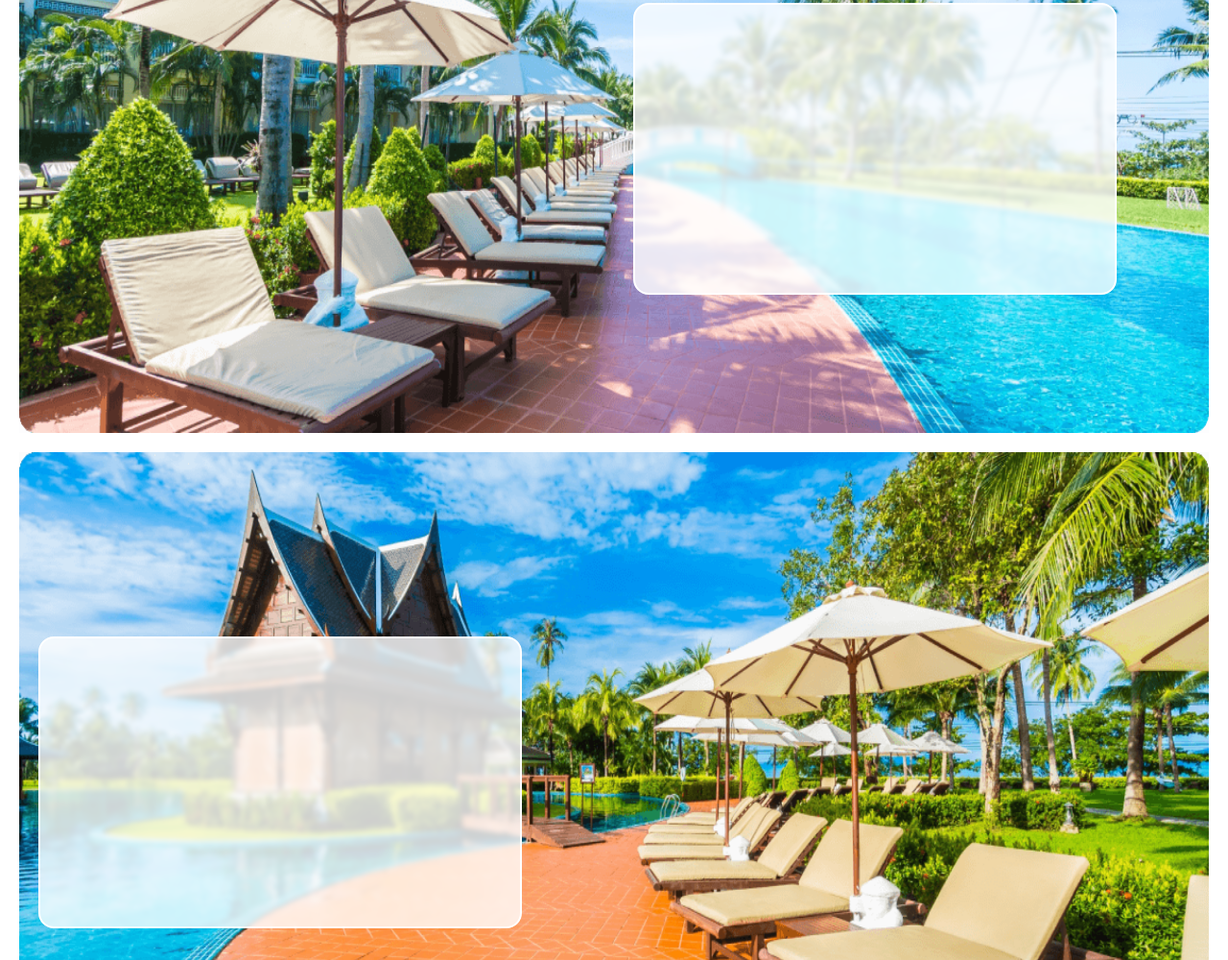
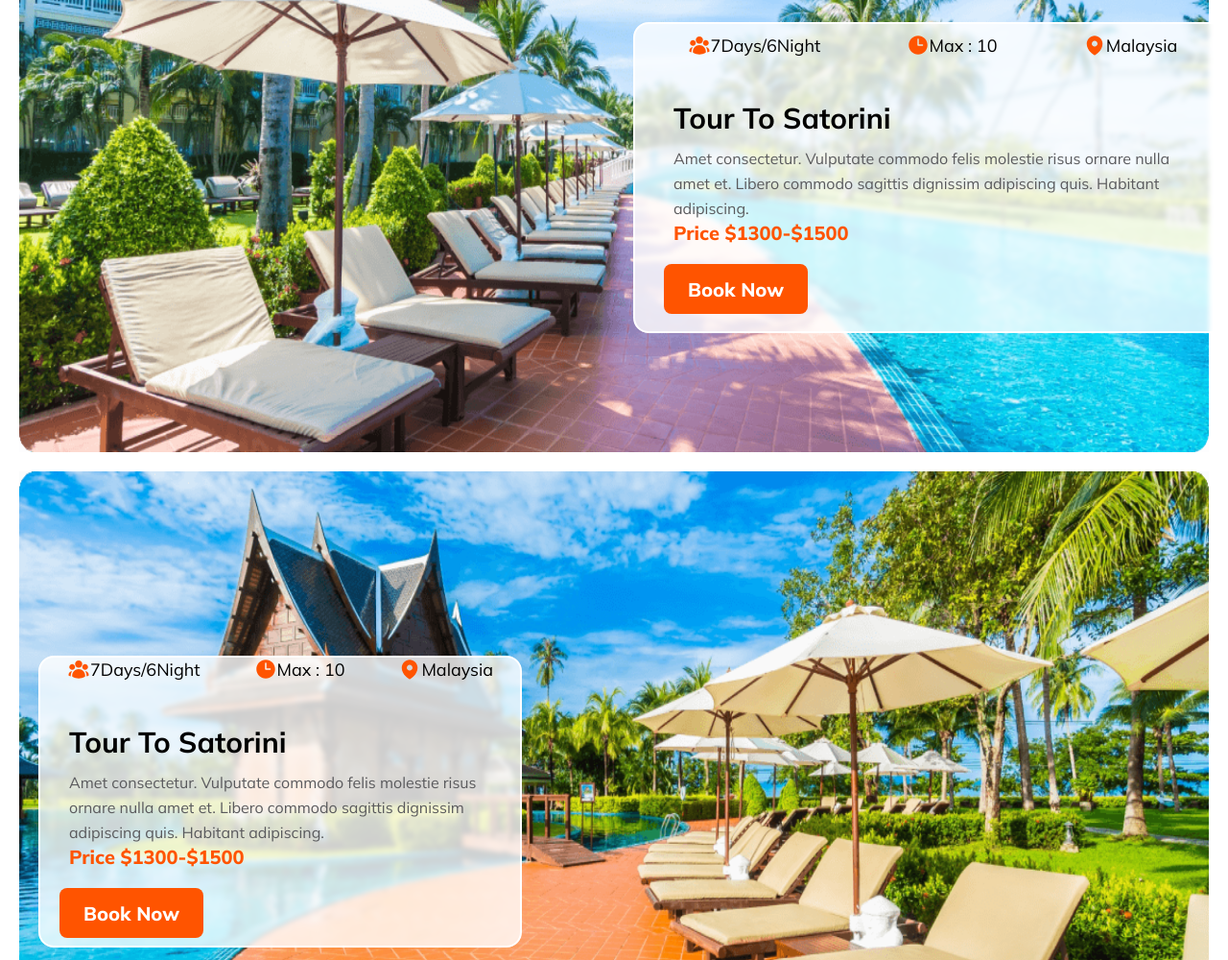
Before and after one commit to zaheenrakib/B9-Assignment-2, a plain HTML site: page index.html in a window 1280 px wide. Shown: the part 3691-4691 px from the top of the page at 96% size. Drawn offline with Linux system fonts and the light colour scheme.

Commit message:
complete design

```diff
--- a/index.html
+++ b/index.html
@@ -66,11 +66,13 @@
                 </p>
                 <ul>
                     <li class="tours-li">
-                        This Travel Company Website Template will make visitors get their long-anticipated leaves and go to
+                        This Travel Company Website Template will make visitors get their long-anticipated leaves and go
+                        to
                         some random island in the Pacific Ocean right away
                     </li>
                     <li class="tours-li">
-                        This cheerful animated theme in greenish tones with the amazing most popular destinations gallery
+                        This cheerful animated theme in greenish tones with the amazing most popular destinations
+                        gallery
                         will meet all requirements of travel agencies and tour operators.
                     </li>
                     <li class="tours-li">
@@ -183,7 +185,8 @@
                         <img src="logo/price-tag 1.svg" alt="">
                         <h2 class="card-title">Best Price Guarantee</h2>
                         <p class="card-text">Discover unbeatable prices tailored just for you. At [Your Company Name],
-                            we believe in offering exceptional value without compromising on quality. Explore our range</p>
+                            we believe in offering exceptional value without compromising on quality. Explore our range
+                        </p>
                     </div>
                 </div>
             </div>
@@ -196,26 +199,94 @@
             <div class="deals-head">
                 <h1 class="deals-title">Deals & Discounts</h1>
                 <p class="deals-text">
-                    Gallivant is a travel-themed multipurpose multi-page template, a smart choice for all your travel or tourism-related websites in order to expand your travel business around the world via online and boost your profits by using this smartly designed template.
+                    Gallivant is a travel-themed multipurpose multi-page template, a smart choice for all your travel or
+                    tourism-related websites in order to expand your travel business around the world via online and
+                    boost your profits by using this smartly designed template.
                 </p>
             </div>
 
             <div class="deals-banner-one">
                 <div class="deals-card">
-
+                    <div class="head-with-icon">
+                        <div class="clock">
+                            <img src="icon/one.svg" alt="">
+                            <p class="font-small">7Days/6Night</p>
+                        </div>
+                        <div class="pepole">
+                            <img src="icon/two.svg" alt="">
+                            <p class="font-small">Max : 10</p>
+                        </div>
+                        <div class="locations">
+                            <img src="icon/three.svg" alt="">
+                        <p class="font-small">Malaysia</p>
+                        </div>
+                    </div>
+                    <div class="body-card">
+                        <h2 class="head-card">Tour To Satorini</h2>
+                        <p class="text-card">Amet consectetur. Vulputate commodo felis molestie risus ornare nulla amet
+                            et. Libero commodo sagittis dignissim adipiscing quis. Habitant adipiscing.
+                            <br>
+                            <span class="price-span"> Price $1300-$1500</span>
+                        </p>
+                        <button class="btn-card">Book Now</button>
+                    </div>
                 </div>
             </div>
 
             <div class="deals-banner-two">
                 <div class="deals-card-two">
-
+                    <div class="head-with-icon">
+                        <div class="clock">
+                            <img src="icon/one.svg" alt="">
+                            <p class="font-small">7Days/6Night</p>
+                        </div>
+                        <div class="pepole">
+                            <img src="icon/two.svg" alt="">
+                            <p class="font-small">Max : 10</p>
+                        </div>
+                        <div class="locations">
+                            <img src="icon/three.svg" alt="">
+                        <p class="font-small">Malaysia</p>
+                        </div>
+                    </div>
+                    <div class="body-card">
+                        <h2 class="head-card">Tour To Satorini</h2>
+                        <p class="text-card">Amet consectetur. Vulputate commodo felis molestie risus ornare nulla amet
+                            et. Libero commodo sagittis dignissim adipiscing quis. Habitant adipiscing.
+                            <br>
+                            <span class="price-span"> Price $1300-$1500</span>
+                        </p>
+                        <button class="btn-card">Book Now</button>
+                    </div>
                 </div>
             </div>
 
 
             <div class="deals-banner-one">
                 <div class="deals-card">
-
+                    <div class="head-with-icon">
+                        <div class="clock">
+                            <img src="icon/one.svg" alt="">
+                            <p class="font-small">7Days/6Night</p>
+                        </div>
+                        <div class="pepole">
+                            <img src="icon/two.svg" alt="">
+                            <p class="font-small">Max : 10</p>
+                        </div>
+                        <div class="locations">
+                            <img src="icon/three.svg" alt="">
+                        <p class="font-small">Malaysia</p>
+                        </div>
+                    </div>
+                    <div class="body-card">
+                        <h2 class="head-card">Tour To Satorini</h2>
+                        <p class="text-card">Amet consectetur. Vulputate commodo felis molestie risus ornare nulla amet
+                            et. Libero commodo sagittis dignissim adipiscing quis. Habitant adipiscing.
+                            <br>
+                            <span class="price-span"> Price $1300-$1500</span>
+                        </p>
+                        <button class="btn-card">Book Now</button>
+                    </div>
                 </div>
             </div>
 
@@ -239,11 +310,13 @@
                     </p>
                     <ul>
                         <li>
-                            A wide range Ultimate template built-in Bootstrap Framework, HTML5, CSS3, and JQuery. Especially
+                            A wide range Ultimate template built-in Bootstrap Framework, HTML5, CSS3, and JQuery.
+                            Especially
                             designed to meet the needs of the modern world.
                         </li>
                         <li>
-                            Travel Tours is a multipage travel agency template with modern design, perfectly suitable for
+                            Travel Tours is a multipage travel agency template with modern design, perfectly suitable
+                            for
                             all your tour and travel agency websites in order to showcase your tourism
                         </li>
                     </ul>
--- a/styles/main.css
+++ b/styles/main.css
@@ -329,7 +329,7 @@ span {
 
 .deals-title {
     color: #131318;
-    font-size: 24px;
+    font-size: 40px;
     font-weight: 800;
     margin-top: 20px;
     margin-bottom: 20px;
@@ -356,9 +356,10 @@ span {
 
 .deals-card {
     position: relative;
+    padding: 10px;
     left: 50%;
     top: 30%;
-    width: 500px;
+    width: 600px;
     height: 300px;
     border-radius: 16px;
     margin-top: 20px;
@@ -382,7 +383,9 @@ span {
     backdrop-filter: blur(2.5px);
 }
 
-
+.font-small {
+    font-size: 18px;
+}
 
 
 .deals-banner-two {
@@ -393,6 +396,70 @@ span {
 }
 
 
+
+
+/* Deals Card Content */
+
+.head-with-icon {
+    display: flex;
+    justify-content: space-around;
+    align-items: center;
+}
+
+.clock {
+    display: flex;
+    align-items: center;
+}
+
+.pepole {
+    display: flex;
+    align-items: center;
+}
+
+.locations {
+    display: flex;
+    align-items: center;
+}
+
+
+.body-card {
+    margin-top: 15px;
+    padding: 20px;
+}
+
+.head-card {
+    font-size: 30px;
+    margin: 10px;
+}
+
+.text-card {
+    color: #5A5A5D;
+    font-size: 16px;
+    font-weight: 400;
+    line-height: 26px;
+    margin: 10px;
+}
+
+.price-span {
+    color: #FF5400;
+    font-size: 20px;
+    font-weight: 800;
+}
+
+.btn-card {
+    width: 150px;
+    height: 52px;
+    border-radius: 8px;
+    background: #FF5400;
+    color: #FFF;
+    text-align: center;
+    font-size: 20px;
+    font-style: normal;
+    font-weight: 800;
+    line-height: normal;
+    border: none;
+    margin-top: 8px;
+}
 
 /* Start a  Simple Perfect Place To Get Lost */
 .perfect-place {
--- a/styles/responsive.css
+++ b/styles/responsive.css
@@ -117,19 +117,28 @@
         height: 80vh;
     }
     .deals-card{
-        left: 10%;
-        top: 25%;
-        height: 350px;
+        left: 5%;
+        top: 10%;
+        height: 400px;
         width: 250px;
     }
     .deals-card-two{
-        left: 10%;
-        top: 25%;
-        height: 350px;
+        left: 5%;
+        top: 10%;
+        height: 400px;
         width: 250px;
     }
     .get-title{
         font-size: 25px;
+    }
+    .font-small{
+        font-size: 10px;
+    }
+    .text-card{
+        margin: 0px;
+    }
+    .head-card{
+        margin: 0px;
     }
 
 }
```
Also changed, not shown: icon/one.svg (added), icon/three.svg (added), icon/two.svg (added).
